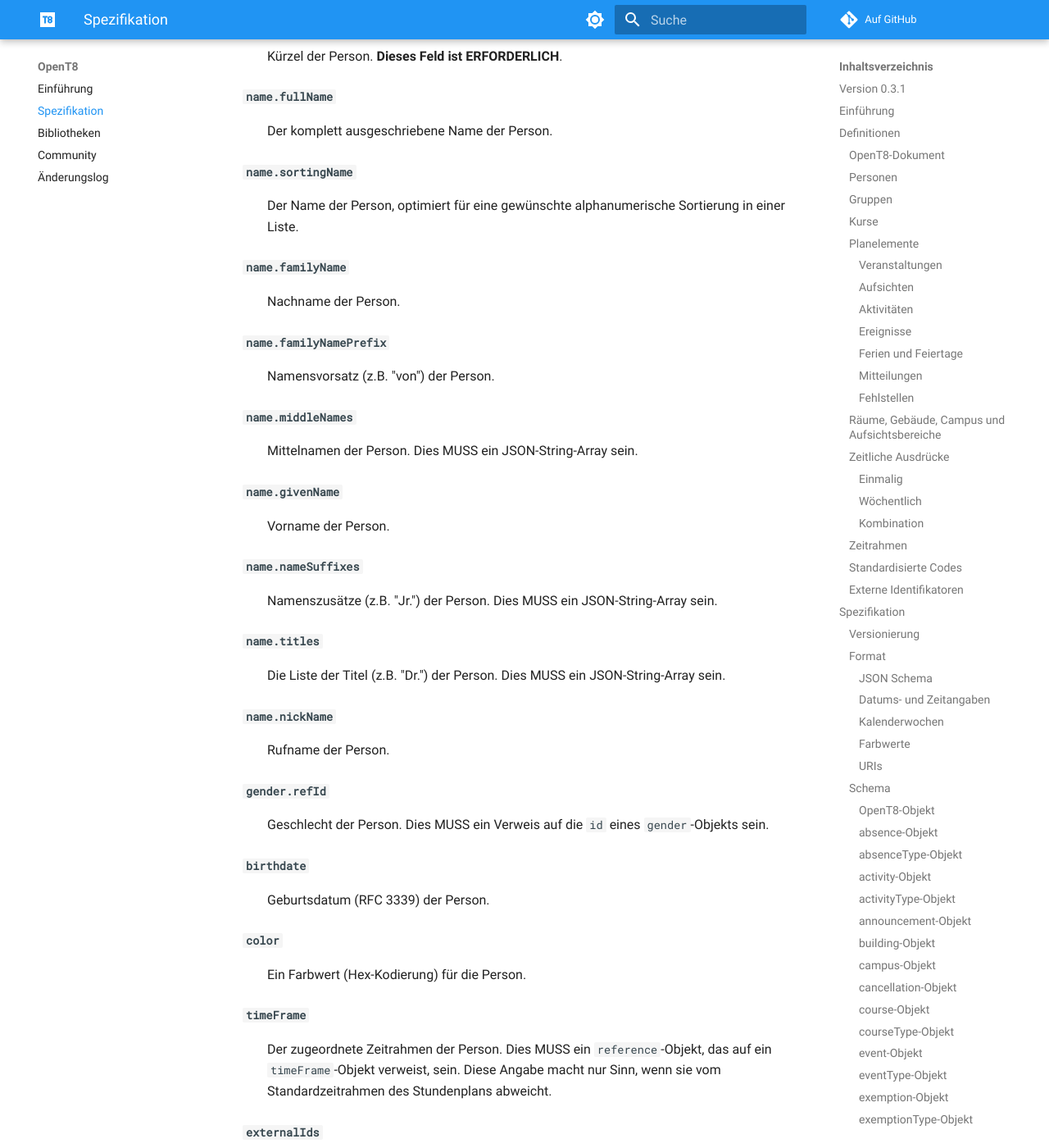
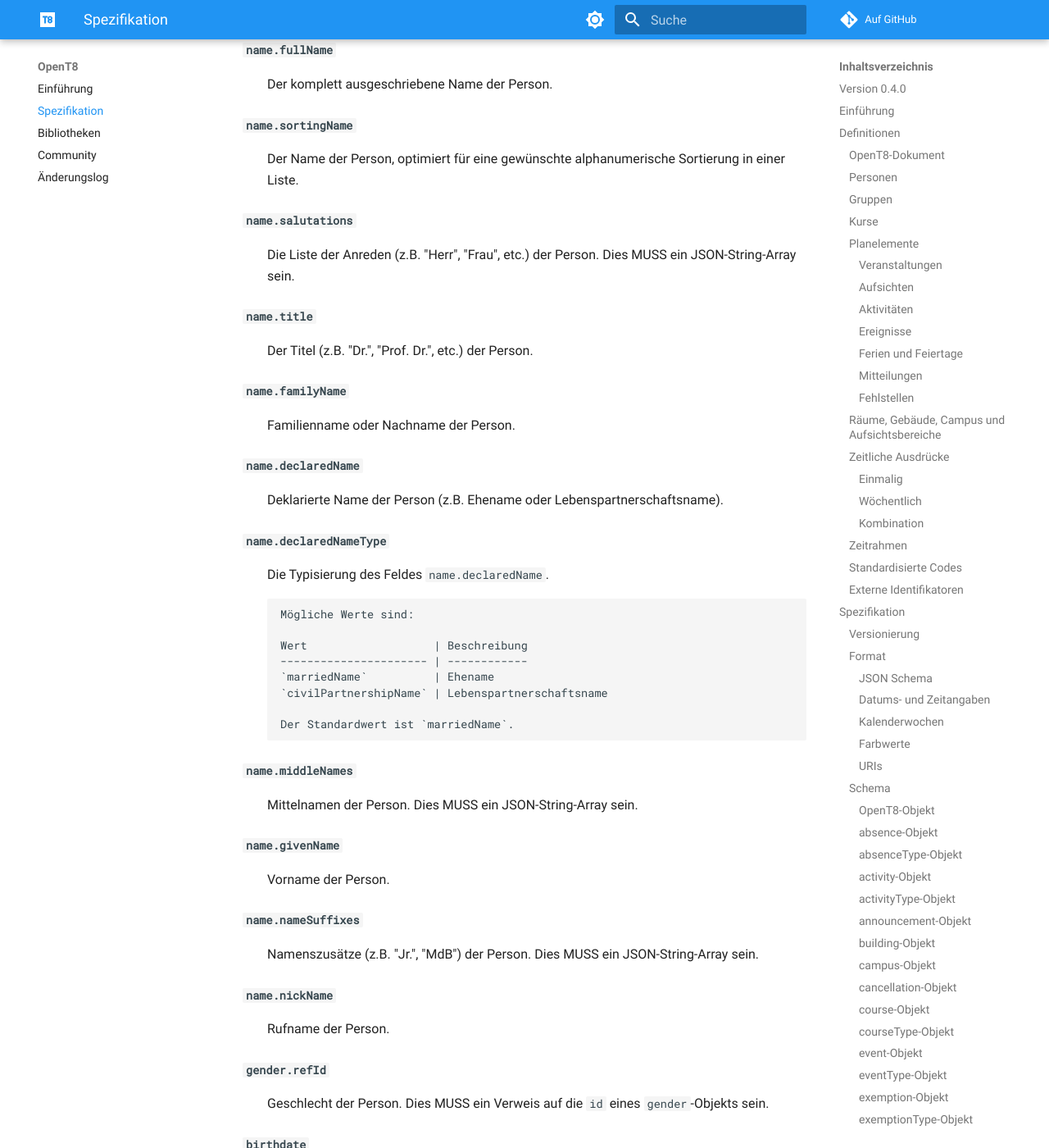
Before and after one commit to openpotato/opent8, an MkDocs documentation site: the page built from website/docs/specification.md, in a window 1280 px wide and 1400 px high, scrolled down 46214 px. Shown: the whole window at 82% size. Built offline with MkDocs 1.6.1 and Material for MkDocs 9.7.7, drawn with Linux system fonts in a browser that asks for light colours; comment, search, counter and statistics services are not loaded; some of the changed text lies outside the part shown.

Commit message:
Updates and fixes for version 0.4.0

```diff
--- a/website/docs/specification.md
+++ b/website/docs/specification.md
@@ -1,6 +1,6 @@
 # OpenT8-Spezifikation
 
-#### Version 0.3.1
+#### Version 0.4.0
 
 Die Schlüsselwörter "MUSS/MÜSSEN" (*Englisch: "MUST"*), "ERFORDERLICH" (*Englisch: "REQUIRED"*), "EMPFOHLEN" (*Englisch: "RECOMMENDED"*), "SOLLTE" (*Englisch: "SHOULD"*), "SOLLTE NICHT" (*Englisch: "SHOULD NOT"*) und "KANN" *(Englisch: "MAY"*) in diesem Dokument sind so zu interpretieren, wie sie in ihrer englischen Übersetzung in [RFC2119 und RFC8174](https://tools.ietf.org/html/bcp14) spezifiziert sind, und nur dann, wenn sie, wie hier, in Großbuchstaben geschrieben sind.
 
@@ -30,15 +30,12 @@ Hier ein Beispiel für die Kursteilnahme eines Lehrers:
     "id": "Leo",
     "name": {
       "shortName": "Leo",
-      "familyName": "Schnitzewitz",
-      "familyNamePrefix": "von",
-      "middleName": [
+      "familyName": "von Schnitzewitz",
+      "middleNames": [
         "Leopold"
       ],
       "givenName": "Alexander",
-      "titles": [
-        "Dr."
-      ]
+      "title": "Dr."
     },
     "birthdate": "1969-07-20"
   }
@@ -1894,13 +1891,34 @@ Das `person`-Objekt repräsentiert Mitglieder einer Gruppe bzw. Teilnehmer eines
 
 :   Der Name der Person, optimiert für eine gewünschte alphanumerische Sortierung in einer Liste.
 
+**`name.salutations`**
+
+:   Die Liste der Anreden (z.B. "Herr", "Frau", etc.) der Person. Dies MUSS ein JSON-String-Array sein.
+
+**`name.title`**
+
+:   Der Titel (z.B. "Dr.", "Prof. Dr.", etc.) der Person.
+
 **`name.familyName`**
 
-:   Nachname der Person.
-
-**`name.familyNamePrefix`**
-
-:   Namensvorsatz (z.B. "von") der Person.
+:   Familienname oder Nachname der Person.
+
+**`name.declaredName`**
+
+:   Deklarierte Name der Person (z.B. Ehename oder Lebenspartnerschaftsname).
+
+**`name.declaredNameType`**
+
+:  Die Typisierung des Feldes `name.declaredName`.
+
+        Mögliche Werte sind:
+
+        Wert                   | Beschreibung
+        ---------------------- | ------------
+        `marriedName`          | Ehename
+        `civilPartnershipName` | Lebenspartnerschaftsname
+
+		Der Standardwert ist `marriedName`.
 
 **`name.middleNames`**
 
@@ -1912,11 +1930,7 @@ Das `person`-Objekt repräsentiert Mitglieder einer Gruppe bzw. Teilnehmer eines
 
 **`name.nameSuffixes`**
 
-:   Namenszusätze (z.B. "Jr.") der Person. Dies MUSS ein JSON-String-Array sein.
-
-**`name.titles`**
-
-:   Die Liste der Titel (z.B. "Dr.") der Person. Dies MUSS ein JSON-String-Array sein.
+:   Namenszusätze (z.B. "Jr.", "MdB") der Person. Dies MUSS ein JSON-String-Array sein.
 
 **`name.nickName`**
 
@@ -1943,6 +1957,10 @@ Das `person`-Objekt repräsentiert Mitglieder einer Gruppe bzw. Teilnehmer eines
 :   Eine optionale List von externen Identifikatoren. Es MUSS ein JSON-Array mit `externalId`-Objekten sein.
 
 Dieses Objekt KANN erweitert werden.
+
+!!! Hinweis
+
+    Die Untereigenschaften von `name` sind so spezifiziert, dass sie kompatibel (also 1:1 abgebildet werden können) mit der XÖV-Kernkomponente [NameNatuerlichePerson](https://www.xrepository.de/details/urn:xoev-de:kosit:xoev:kernkomponente:namenatuerlicheperson) sind.
 
 #### personRole-Objekt
 
```
Also changed, not shown: website/docs/change-log.md (+9 -3 lines), website/docs/index.md (+1 -1 lines), README.md, 2 other files.
